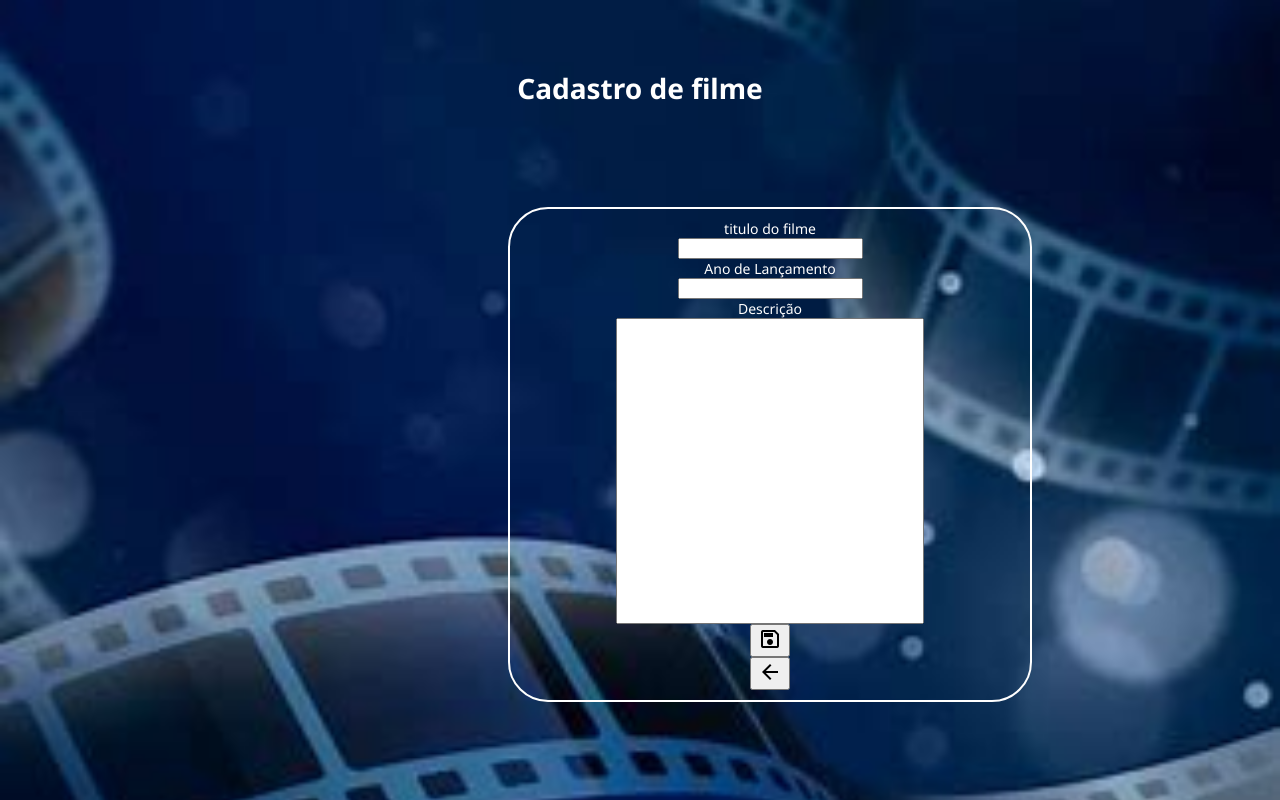
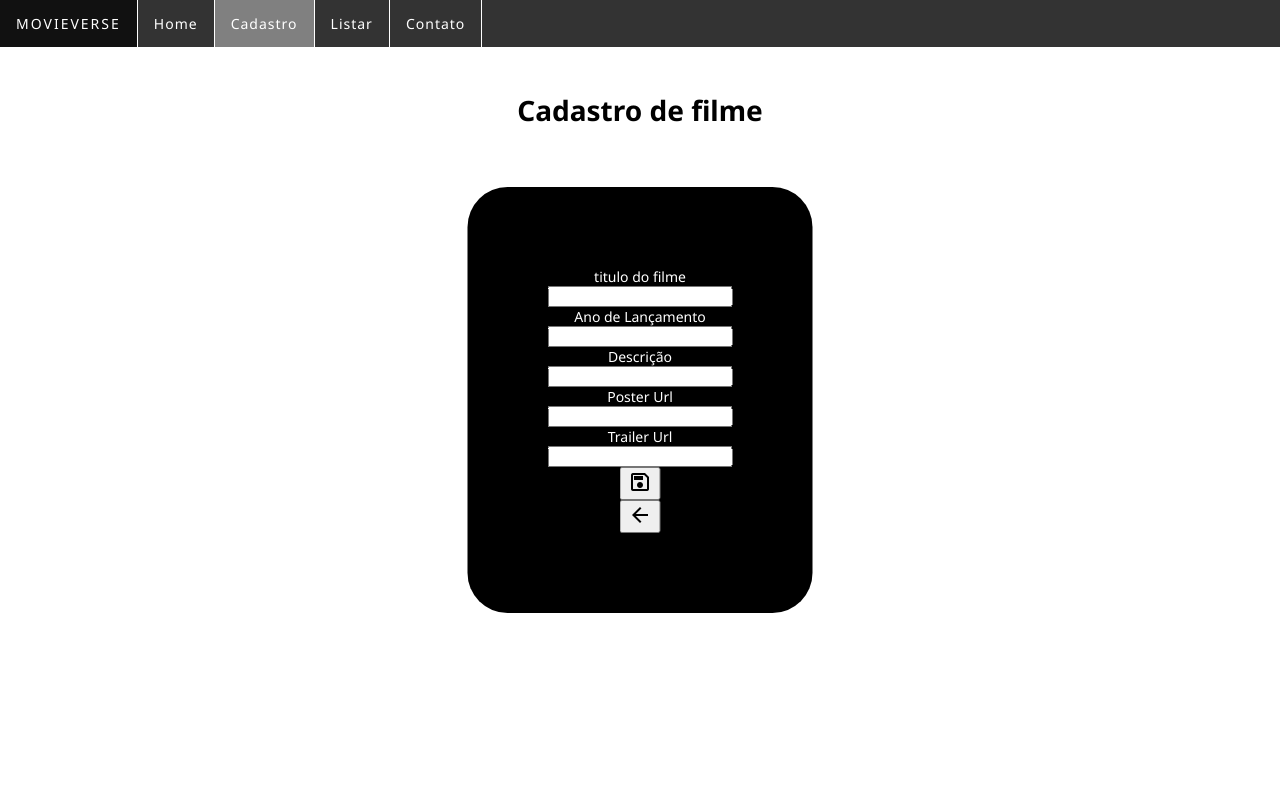
Before and after one commit to All4nFernandes/Catalogo-filmes, a PHP site: page /catalogo-filmes/app/view/filme/cadastro.php in a window 1280 px wide. Run offline with PHP 8.4, Linux system fonts and the light colour scheme.

Commit message:
Atualizado

```diff
--- a/app/model/Filme.php
+++ b/app/model/Filme.php
@@ -60,14 +60,16 @@ class Filme{
 
     }
 
-    public function NovoFilme($titulo,$ano, $descricao){
-        $query = "INSERT INTO $this->tabela (nome, ano, descricao)
-        VALUES (:nome, :ano, :descricao)";
+    public function NovoFilme($titulo,$ano, $descricao, $url_imagem, $url_trailer){
+        $query = "INSERT INTO $this->tabela (nome, ano, descricao, url_imagem, url_trailer)
+        VALUES (:nome, :ano, :descricao, :url_imagem, :url_trailer)";
 
         $stmt = $this->pdo->prepare($query);
         $stmt->bindParam(":nome", $titulo);
         $stmt->bindParam(":ano", $ano);
         $stmt->bindParam(":descricao", $descricao);
+        $stmt->bindParam(":url_imagem", $url_imagem,);
+        $stmt->bindParam("", $url_trailer);
         $stmt->execute();
 
         // $stmt->setFetchMode(PDO::FETCH_CLASS, __CLASS__);
--- a/app/view/filme/cadastro.php
+++ b/app/view/filme/cadastro.php
@@ -6,10 +6,12 @@ if ($_SERVER["REQUEST_METHOD"]=== "POST"){
     $titulo = $_POST["titulo"];
     $ano = $_POST["ano"];
     $descricao = $_POST["descricao"];
+    $poster = $_POST["poster"];
+    $trailer = $_POST["trailer"];
 
 
     $filmeModel = new Filme();
-    $sucesso = $filmeModel ->NovoFilme($titulo, $ano, $descricao);
+    $sucesso = $filmeModel ->NovoFilme($titulo, $ano, $descricao, $poster, $trailer);
 
     if($sucesso){
         return header("location: listar.php?mensagem=sucesso");
@@ -30,6 +32,19 @@ if ($_SERVER["REQUEST_METHOD"]=== "POST"){
     <link rel="stylesheet" href="/catalogo-filmes/public/css/cadastro.css">
 </head>
 <body>
+<header>
+        <div>
+            <nav>
+                <ul>
+                    <li><a class="logo " href="">MovieVerse</a></li>
+                    <li><a href="home.php">Home</a></li>
+                    <li class="active"><a href="cadastro.php">Cadastro</a></li>
+                    <li><a href="listar.php">Listar</a></li>
+                    <li><a href="">Contato  </a></li>
+                </ul>
+            </nav>
+        </div>
+    </header>
     <h1>Cadastro de filme</h1>
     <section class="adicionar_filmes">
         <form action="cadastrar.php" method="POST">
@@ -43,7 +58,15 @@ if ($_SERVER["REQUEST_METHOD"]=== "POST"){
             </div>
             <div>
                 <label for="descricao">Descrição</label><br>
-                <input id="tamanho_descricao" type="text" name="descricao" required>
+                <input type="text" name="descricao" required>
+            </div>
+            <div>
+                <label for="url_imagem">Poster Url</label><br>
+                <input type="text" name="url_imagem" required>
+            </div>
+            <div>
+                <label for="url_trailer">Trailer Url</label><br>
+                <input type="text" name="url_trailer" required>
             </div>
             <button>
             <span class="material-symbols-outlined">
--- a/app/view/filme/home.php
+++ b/app/view/filme/home.php
@@ -22,8 +22,9 @@ $filmes = $filmeModel->buscartodos();
             <nav>
                 <ul>
                     <li><a class="logo " href="">MovieVerse</a></li>
-                    <li class="active"><a href="home.php">Home</a></li>
-                    <li><a href="listar.php">Editar</a></li>
+                    <li  class="active"><a href="home.php">Home</a></li>
+                    <li><a href="cadastro.php">Cadastro</a></li>
+                    <li><a href="listar.php">Listar</a></li>
                     <li><a href="">Contato  </a></li>
                 </ul>
             </nav>
--- a/app/view/filme/visualizar.php
+++ b/app/view/filme/visualizar.php
@@ -29,7 +29,7 @@ $filme = $filmeModel->findById($id);
 </head>
 <body>
 <section class="container">
-        <h2>Detalhes do Filme</h2>
+        <h2>Detalhes</h2>
 
         <div class="detalhes-container">
             <h3><?php echo $filme->nome; ?></h3>
@@ -41,7 +41,7 @@ $filme = $filmeModel->findById($id);
         </div>
 
         <div class="trailer">
-            <h3>Trailer do Filme</h3>
+            <h3>Trailer</h3>
             <iframe src="<?php echo $filme->url_trailer; ?>" allowfullscreen></iframe>
         </div>
 
--- a/public/css/cadastro.css
+++ b/public/css/cadastro.css
@@ -1,39 +1,27 @@
 .adicionar_filmes{
     font-size: 14px;
     color: white;
-    border: 2px solid;
+    background-color: black;
     border-radius: 40px;
-    margin: 50px;
-    width: 500px;
-    padding: 10px;
+    margin: 0px;
+    padding: 80px;
     text-align: center;
-    align-items: center;
-    position: relative;
-    top: 100px; left: 450px;
+    position: absolute;
+    top: 50%;
+    left: 50%;
+    transform: translate(-50%, -50%);
+
 
 
 }
 
 body{
-    background-image: url(/catalogo-filmes/assets/fundo.jpg);
+    /* background-image: url(/catalogo-filmes/assets/fundo.jpg);
     background-repeat: no-repeat;
-    background-size: cover;
+    background-size: cover; */
 }
 
 
 h1{
     text-align: center;
-    position: relative;
-    top: 50px;
-    color: white;
 }
-
-#tamanho_descricao{
-    height: 300px;
-    width: 300px;
-}
-
-input{
-    align-items: first baseline;
-    inset-inline-start: baseline;
-}
--- a/public/js/main.js
+++ b/public/js/main.js
@@ -22,7 +22,7 @@ setTimeout(function(){
 
 
 function Login(event) {
-    event.preventDefault(); // Previne o envio do formulário
+    event.preventDefault();
 
     var usuario = document.getElementsByName('username')[0].value;
     var senha = document.getElementsByName('password')[0].value;
@@ -35,7 +35,6 @@ function Login(event) {
 
     // Verificação das credenciais
     if (usuario === 'admin' && senha === 'admin') {
-        alert("Indo para listar");
         window.location.href = "http://localhost/catalogo-filmes/app/view/filme/listar.php";
     }
     else if (usuario === 'usuario' && senha === '123') {
```
Also changed, not shown: app/view/filme/listar.php (+5 -4 lines), scripts/populate.sql (+9 -9 lines), assets/Batman_cavalheiro_das_trevas.jpg (deleted).
